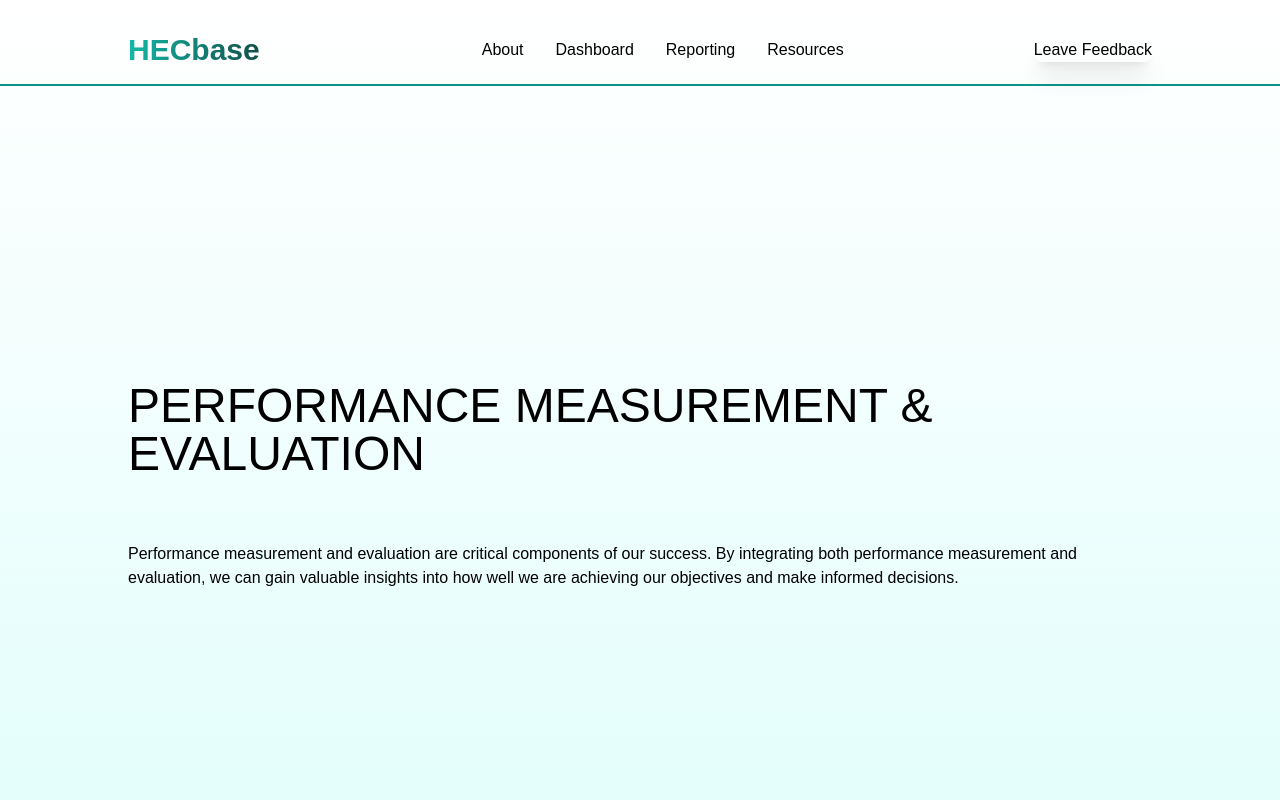
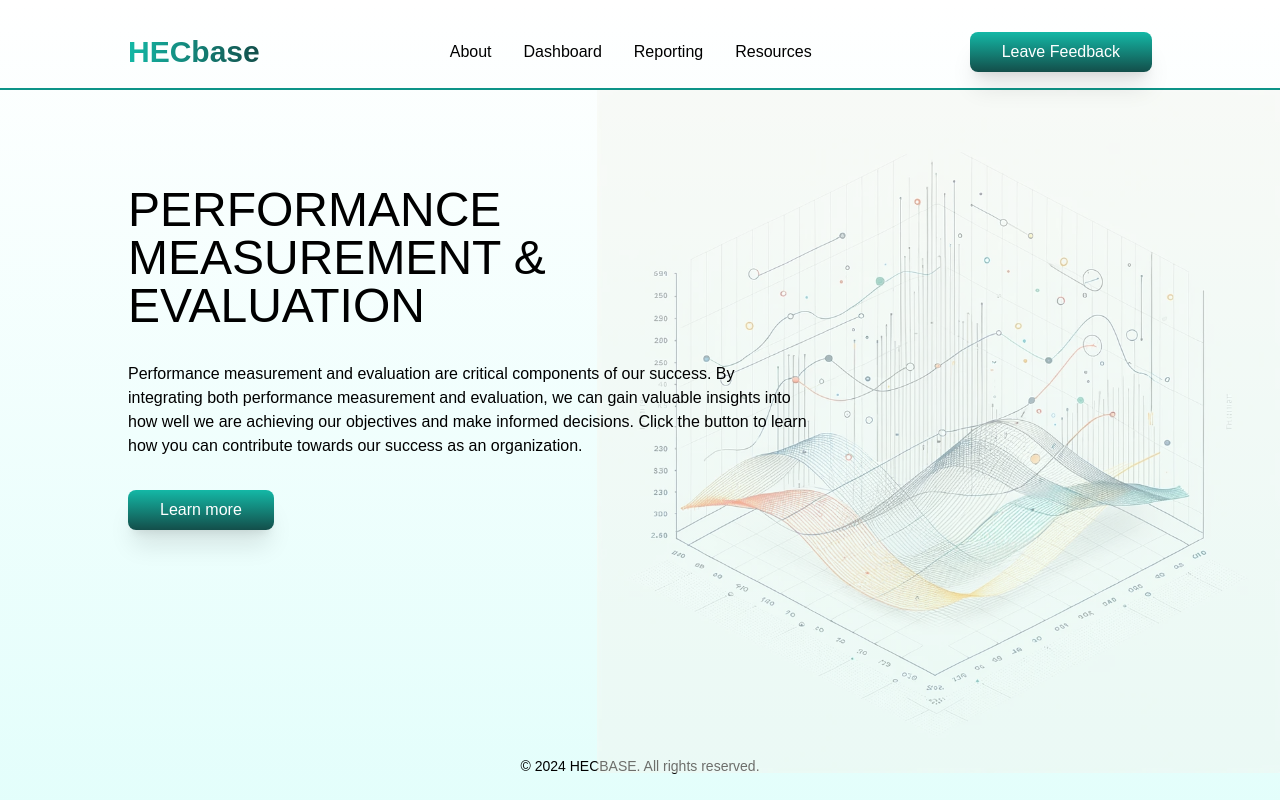
Before and after one commit to rosennabs/surveysalud, a Next.js app: page / in a window 1280 px wide. Shown: the top 800 px of the page. Built offline with nearby package versions, Linux system fonts and the light colour scheme.

Commit message:
Add texts and image to the hompage

```diff
--- a/src/app/layout.tsx
+++ b/src/app/layout.tsx
@@ -34,7 +34,8 @@ export default function RootLayout({
             <Header />
             <div className="border-b-2 border-teal-600"></div>
 
-          <main className="flex-grow mx-32">
+            <main className="flex-grow mx-32">
+
             {children}
           </main>
 
--- a/src/app/page.tsx
+++ b/src/app/page.tsx
@@ -1,20 +1,44 @@
 'use client'
 
 import React from 'react';
+import Link from 'next/link';
+import { useFormContext } from '../contexts/FormContext';
 
 
 
 export default function Home() {
 
+  const {
+    baseButtonClassName,
+    activeButtonClassName,
+    activeButton,
+    handleButtonClick } = useFormContext();
+
 
 
   return (
-    <div className="flex flex-col items-center justify-center h-screen">
+    <div className='relative flex'>
+      <div className="relative flex flex-col my-24 w-2/3 z-10">
 
-      <h1 className="text-5xl text-black pb-16">PERFORMANCE MEASUREMENT & EVALUATION </h1>
-      <p> Performance measurement and evaluation are critical components of our success. By integrating both performance measurement and evaluation, we can gain valuable insights into how well we are achieving our objectives and make informed decisions.</p>
+        <h1 className="text-5xl text-black pb-8">PERFORMANCE MEASUREMENT & EVALUATION </h1>
+        <p className='pb-8'> Performance measurement and evaluation are critical components of our success. By integrating both performance measurement and evaluation, we can gain valuable insights into how well we are achieving our objectives and make informed decisions. Click the button to learn how you can contribute towards our success as an organization.</p>
+
+        <Link href='/learn-more'>
+          <button onClick={() => handleButtonClick('learn more')} className={activeButton === 'learn more' ? activeButtonClassName : baseButtonClassName}>
+            Learn more
+          </button>
+        </Link>
 
       </div>
 
+      <div className='absolute top-0 right-0 w-2/3 z-0'>
+        <img className="opacity-45 ml-32" src='/background.png' alt="Graphical background image" />
+
+      </div>
+
+    </div>
+
+
+
   );
 }
--- a/src/components/Header.tsx
+++ b/src/components/Header.tsx
@@ -19,7 +19,8 @@ export default function Header() {
     activeNav,
     setActiveNav,
     activeButton,
-    setActiveButton } = useFormContext();
+    setActiveButton,
+    handleButtonClick } = useFormContext();
 
 
 
@@ -27,9 +28,6 @@ export default function Header() {
     setActiveNav(nav);
   }
 
-  const handleButtonClick = (button: string) => {
-    setActiveButton(button);
-  };
 
   const handleLogout = (button: string) => {
     setActiveButton(button);
@@ -94,13 +92,13 @@ export default function Header() {
               </Link> */}
       </div>
 
-      <div className=''>
+
         <Link href='/feedback'>
           <button onClick={() => handleButtonClick('feedback')} className={activeButton === 'feedback' ? activeButtonClassName : baseButtonClassName}>
             Leave Feedback
           </button>
         </Link>
-      </div>
+
 
 
       {/* <div className="flex items-center space-x-8">
--- a/src/contexts/FormContext.js
+++ b/src/contexts/FormContext.js
@@ -15,10 +15,16 @@ const activeNavClassName =
   "underline underline-offset-8 text-teal-600 font-bold mr-8";
 
 
+
+
 export const FormProvider = ({ children }) => {
   const [selectedProgram, setSelectedProgram] = useState('');
   const [activeButton, setActiveButton] = useState (baseButtonClassName);
-  const [activeNav, setActiveNav] = useState (null);
+  const [activeNav, setActiveNav] = useState(null);
+
+  const handleButtonClick = (button) => {
+    setActiveButton(button);
+  };
 
   return (
     <FormContext.Provider value={{
@@ -30,7 +36,8 @@ export const FormProvider = ({ children }) => {
       setActiveNav,
       baseButtonClassName,
       activeButtonClassName,
-      activeNavClassName
+      activeNavClassName,
+      handleButtonClick
     }}>
       {children}
     </FormContext.Provider>
--- a/tailwind.config.ts
+++ b/tailwind.config.ts
@@ -2,7 +2,7 @@ import type { Config } from "tailwindcss";
 
 const config: Config = {
   content: [
-    "./src/pages/**/*.{js,ts,jsx,tsx,mdx}",
+    "./src/contexts/**/*.{js,ts,jsx,tsx,mdx}",
     "./src/components/**/*.{js,ts,jsx,tsx,mdx}",
     "./src/app/**/*.{js,ts,jsx,tsx,mdx}",
   ],
@@ -21,10 +21,10 @@ const config: Config = {
         'off-white': '#F5F5F5',
         'light-grey': '#D5D5D5'
       },
-      gradientColorStops: theme => ({
+      gradientColorStops: {
         'primary-start': '#14b8a6',
         'primary-end': '#134e4a',
-      }),
+      },
       fontFamily: {
         'montserrat': ['Montserrat', 'sans-serif'],
       }
```
Also changed, not shown: public/background.png (renamed from public/background.jpg).
